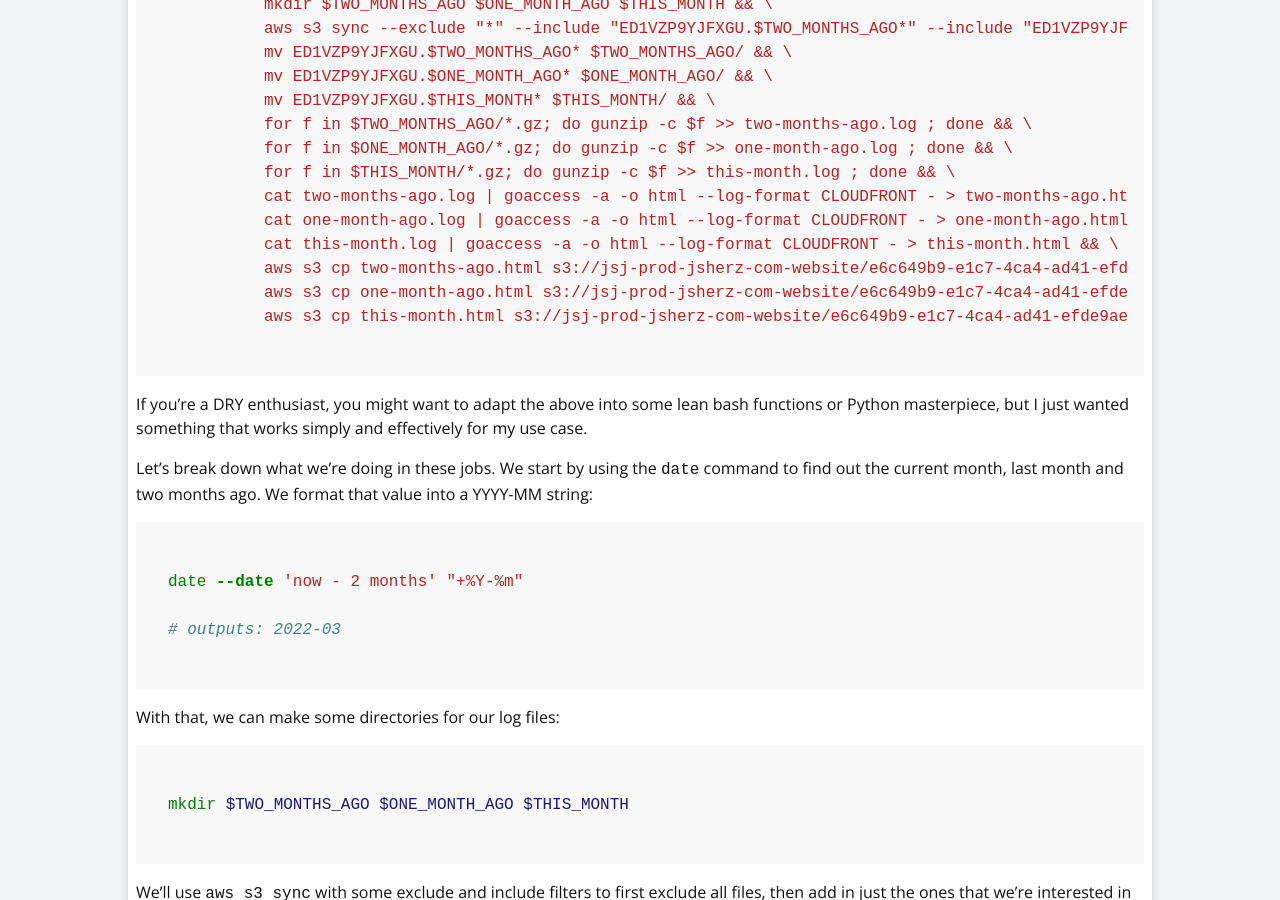
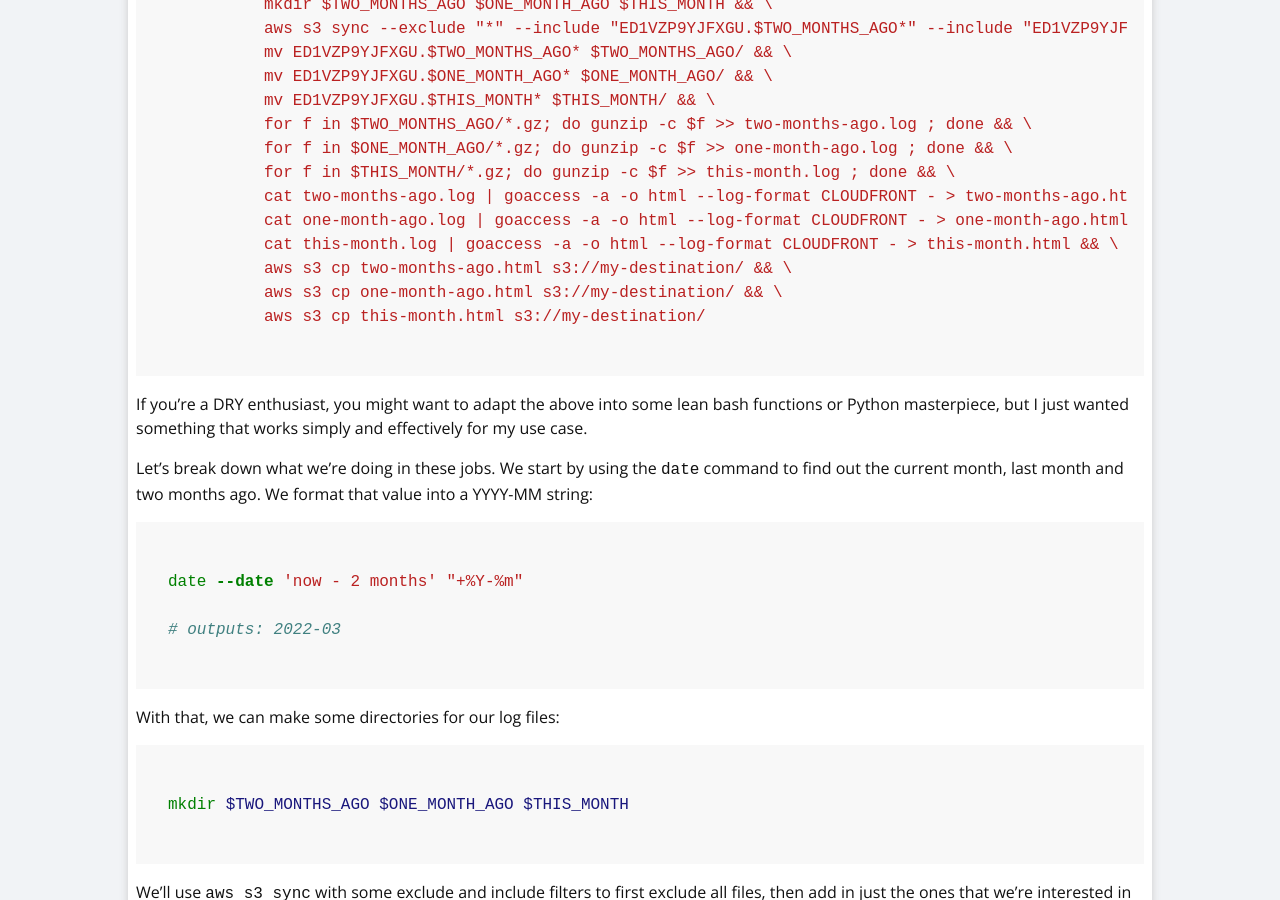
Before and after one commit to jSherz/jsj-blog, a Jekyll site: the page built from _posts/2022-05-25-serverless-analytics-for-cloudfront.md, in a window 1280 px wide and 900 px high, scrolled down 4643 px. Built offline with Jekyll 4.4.1, drawn with Linux system fonts in a browser that asks for light colours.

Commit message:
All your UUIDs are belong to us.

````diff
--- a/_posts/2022-05-25-serverless-analytics-for-cloudfront.md
+++ b/_posts/2022-05-25-serverless-analytics-for-cloudfront.md
@@ -228,9 +228,9 @@ And one for a job that looks at many months, perhaps including the current one:
           cat two-months-ago.log | goaccess -a -o html --log-format CLOUDFRONT - > two-months-ago.html && \
           cat one-month-ago.log | goaccess -a -o html --log-format CLOUDFRONT - > one-month-ago.html && \
           cat this-month.log | goaccess -a -o html --log-format CLOUDFRONT - > this-month.html && \
-          aws s3 cp two-months-ago.html s3://jsj-prod-jsherz-com-website/e6c649b9-e1c7-4ca4-ad41-efde9aeffdb2/ && \
-          aws s3 cp one-month-ago.html s3://jsj-prod-jsherz-com-website/e6c649b9-e1c7-4ca4-ad41-efde9aeffdb2/ && \
-          aws s3 cp this-month.html s3://jsj-prod-jsherz-com-website/e6c649b9-e1c7-4ca4-ad41-efde9aeffdb2/
+          aws s3 cp two-months-ago.html s3://my-destination/ && \
+          aws s3 cp one-month-ago.html s3://my-destination/ && \
+          aws s3 cp this-month.html s3://my-destination/
 ```
 
 If you're a DRY enthusiast, you might want to adapt the above into some lean
````
